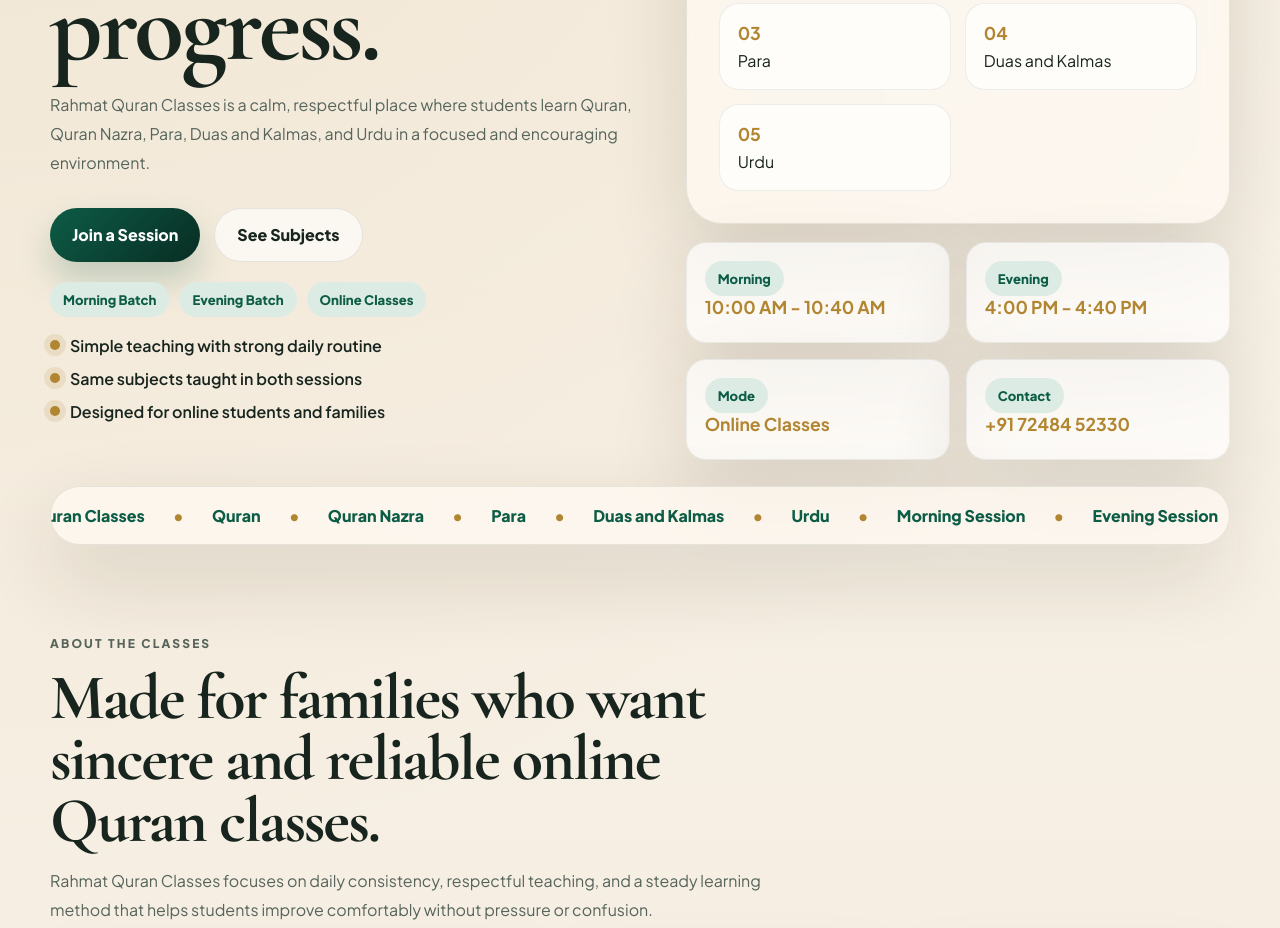
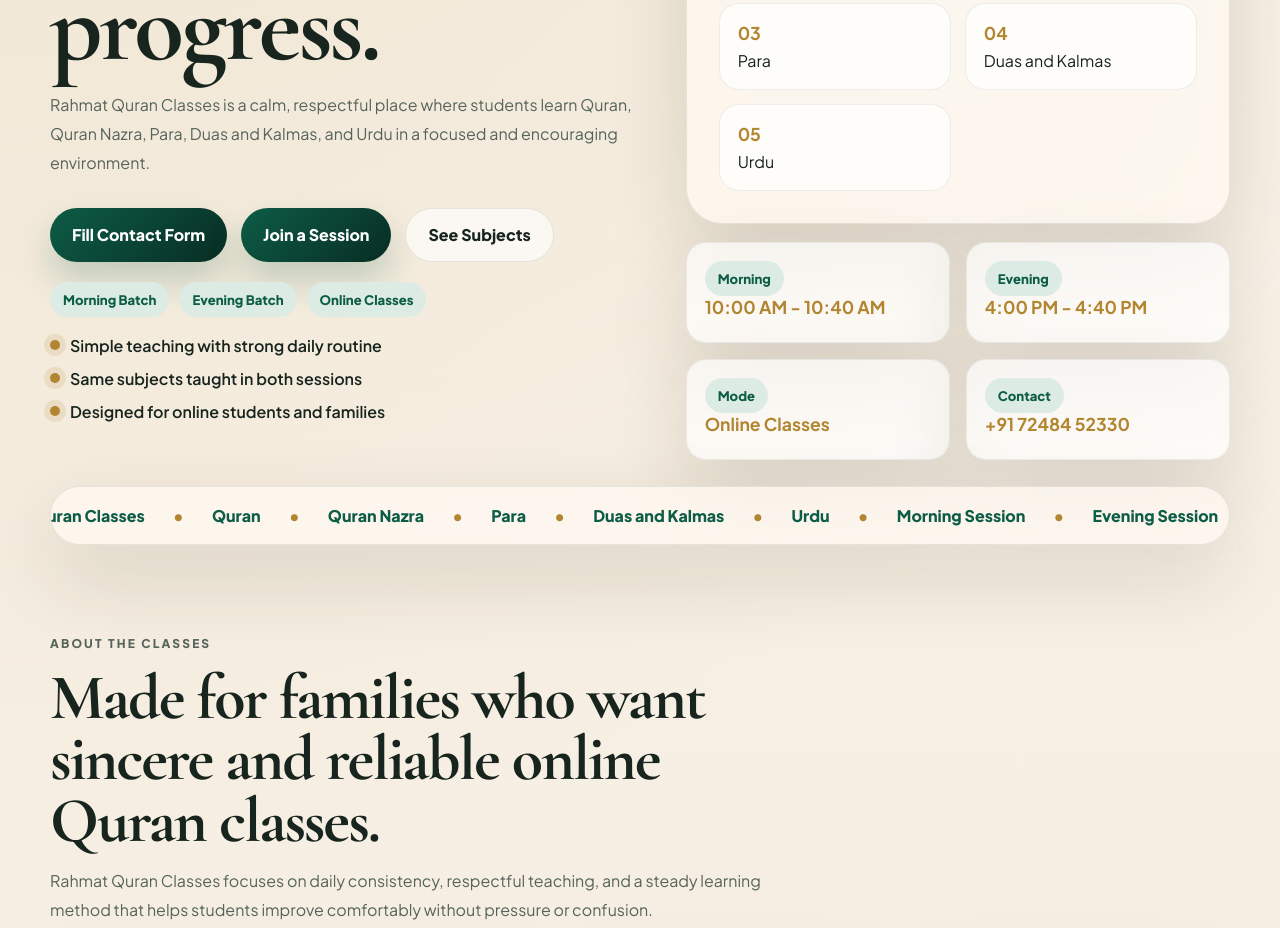
Before and after one commit to rahmatclasses/rahmatclasses.github.io, a plain HTML site: page index.html in a window 1280 px wide. Shown: the part 876-1804 px from the top of the page. Drawn offline with nearby package versions, Linux system fonts and the light colour scheme.

Commit message:
Contact Form Button Add
Contact Form Button Is Now Added

```diff
--- a/index.html
+++ b/index.html
@@ -61,6 +61,7 @@
             </p>
 
             <div class="hero-actions">
+              <a class="button button-primary" href="https://forms.gle/sSKneo4nH2Z2C7bn9" target="_blank" rel="noreferrer">Fill Contact Form</a>
               <a class="button button-primary" href="#contact">Join a Session</a>
               <a class="button button-secondary" href="#programs">See Subjects</a>
             </div>
@@ -424,6 +425,7 @@
             </div>
 
             <div class="contact-actions">
+              <a class="button button-primary" href="https://forms.gle/sSKneo4nH2Z2C7bn9" target="_blank" rel="noreferrer">Fill Contact Form</a>
               <a class="button button-primary" href="tel:+917248452330">Call Now</a>
               <a class="button button-primary" href="https://wa.me/917248452330" target="_blank" rel="noreferrer">WhatsApp Now</a>
               <a class="button button-secondary" href="mailto:aahilrajput175@gmail.com">Email Now</a>
```
